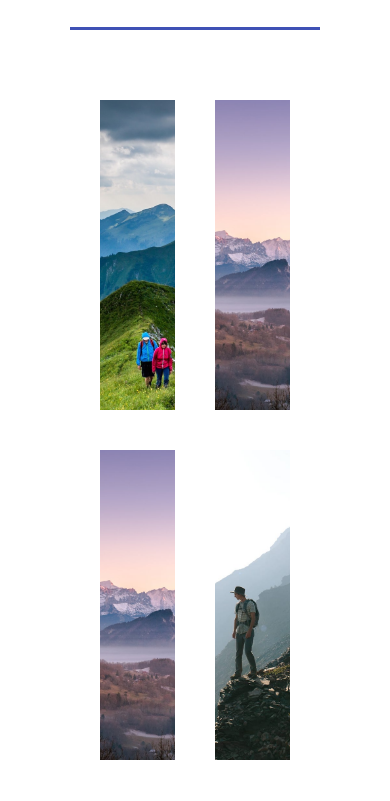
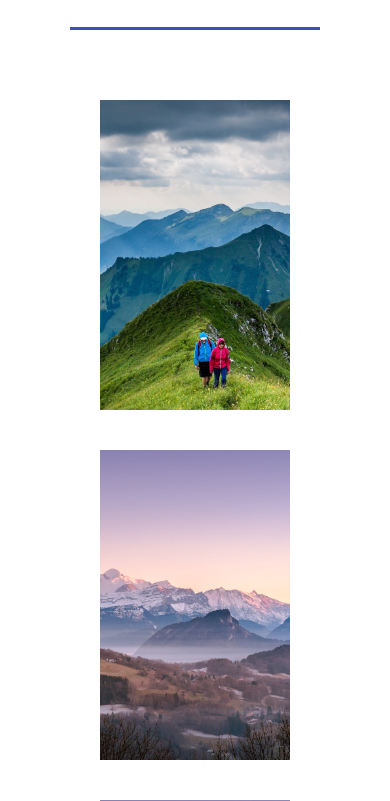
Before and after one commit to DelfinMong/Mountain_landing_page, a plain HTML site: page index.html in a window 390 px wide. Shown: the part 1043-1844 px from the top of the page. Drawn offline with nearby package versions, Linux system fonts and the light colour scheme.

Commit message:
destination-100

```diff
--- a/assets/css/styles.css
+++ b/assets/css/styles.css
@@ -208,6 +208,13 @@ header nav li {
     }
 }
 
+@media (max-width: 800px) {
+    .destinations .grid li.small,
+    .destinations .grid li.large {
+        flex-basis: 100%;
+    }
+}
+
 /*Packages Section*/
 
 .packages .grid li{
```
